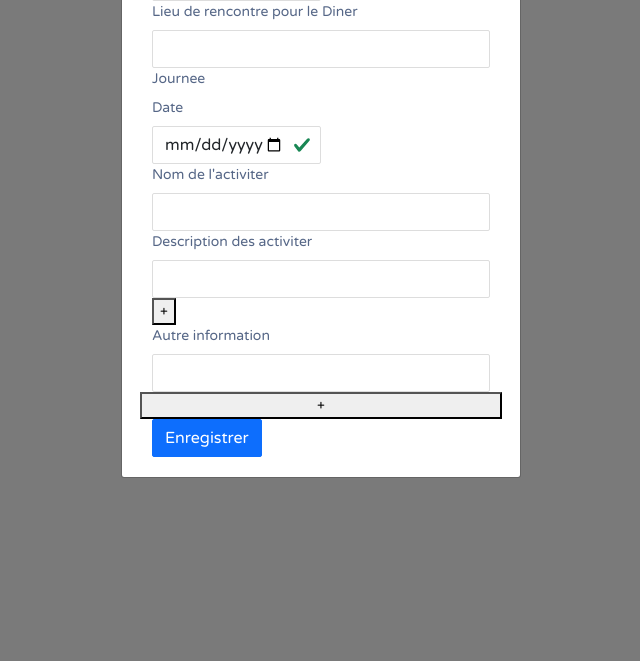
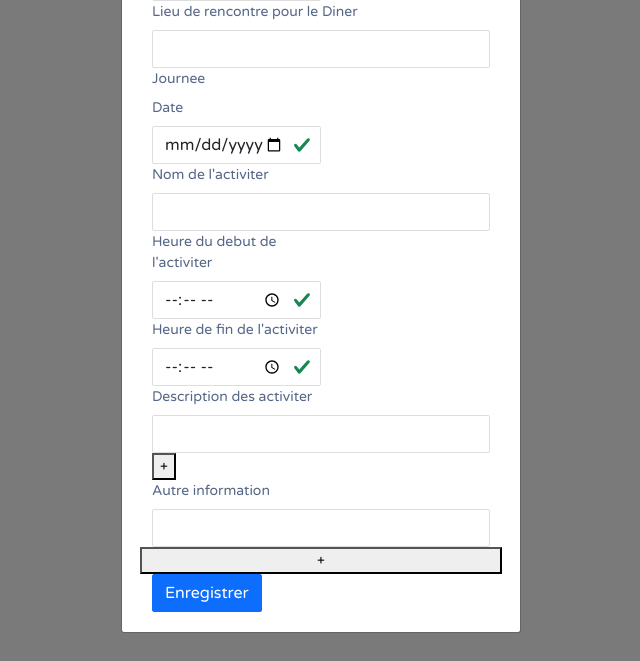
Before and after one commit to buzzblitz/ProjetWeb2, a PHP site: page /serveur/pages/admin.php in a window 1280 px wide, after a click on "Ajouter". Shown: the part 715-1376 px from the top of the page, without its empty margins (319-959 px from the left). Run offline with PHP 8.4, Linux system fonts and the light colour scheme; the visitor is signed in with stand-in values (Sample User, id 1); some libraries are stand-ins or nearby versions.

Commit message:
Update admin.php

```diff
--- a/serveur/pages/admin.php
+++ b/serveur/pages/admin.php
@@ -208,6 +208,17 @@ require_once("../includes/menu_admin.inc.php");
                             <label for="noma1" class="form-label">Nom de l'activiter</label>
                             <input type="text" class="form-control" id="noma1" name="noma1" value="" required>
                         </div>
+
+                        <div class="col-md-6">
+                            <label for="heuredebut1" class="form-label">Heure du debut de l'activiter</label>
+                            <input type="time" class="form-control is-valid" id="heuredebut1" name="heuredebut1">
+                        </div>
+                        <div class="col-md-12">
+                        </div>
+                        <div class="col-md-6">
+                            <label for="heurefin1" class="form-label">Heure de fin de l'activiter</label>
+                            <input type="time" class="form-control is-valid" id="heurefin1" name="heurefin1">
+                        </div>
                         <div class="col-md-12">
                             <label for="desca1" class="form-label">Description des activiter</label>
                             <input type="text" class="form-control" id="descea1" name="descea1" value="" required>
@@ -342,6 +353,11 @@ require_once("../includes/menu_admin.inc.php");
 
 <script>
     var count = 0;
+
+    var etapes = 0;
+    var journee = 0;
+    var activiter = 0;
+
     $('#More').click(function(){
     $(".div2").append("<div class='fieldBlock'><label >Parameter Name: </label><select id='name" + count + "'  name='name" + count + "' ><option></option></select></div> </br>");
     count++;
@@ -349,6 +365,34 @@ require_once("../includes/menu_admin.inc.php");
 
 
     $(document).ready(function(){
+
+
+    $( ".add-row" ).click(function(){
+    for ($i = 1; $i <= 4; $i++) {
+        var $clone = $( "div.personal-details" ).first()
+        $clone.append(" <div class='col-md-12'>     <label for='noma" + activiter + "' class='form-label'>Nom de l'activiter</label>    <input type='text' class='form-control' id='noma" + activiter + "' name='noma" + activiter + "' value='' required>  </div>      <div class='col-md-6'>  <label for='heuredebut" + activiter + "' class='form-label'>Heure du debut de l'activiter</label>   <input type='time' class='form-control is-valid' id='heuredebut" + activiter + "' name='heuredebut" + activiter + "'>   </div>  <div class='col-md-12'> </div>  <div class='col-md-6'>  <label for='heurefin" + activiter + "' class='form-labe'>Heure de fin de l'activiter</label>    <input type='time' class='form-control is-valid' id='heurefin" + activiter + "' name='heurefin" + activiter + "'>   </div>  <div class='col-md-12'> <label for='desca" + activiter + "' class='form-label'>Description des activiter</label>    <input type='text' class='form-control' id='descea" + activiter + "' name='descea" + activiter + "' value='' required>  </div>");
+        $clone.insertBefore( ".add-row" );
+        activiter++;
+    }
+        });
+
+
+
+
+
+
+
+
+
+
+
+
+
+
+
+
+
+
    $( ".add-row" ).click(function(){
       var $clone = $( "div.personal-details" ).first().clone();
       $clone.append( "<button type='button' class='remove-row'>-</button>" );
```
